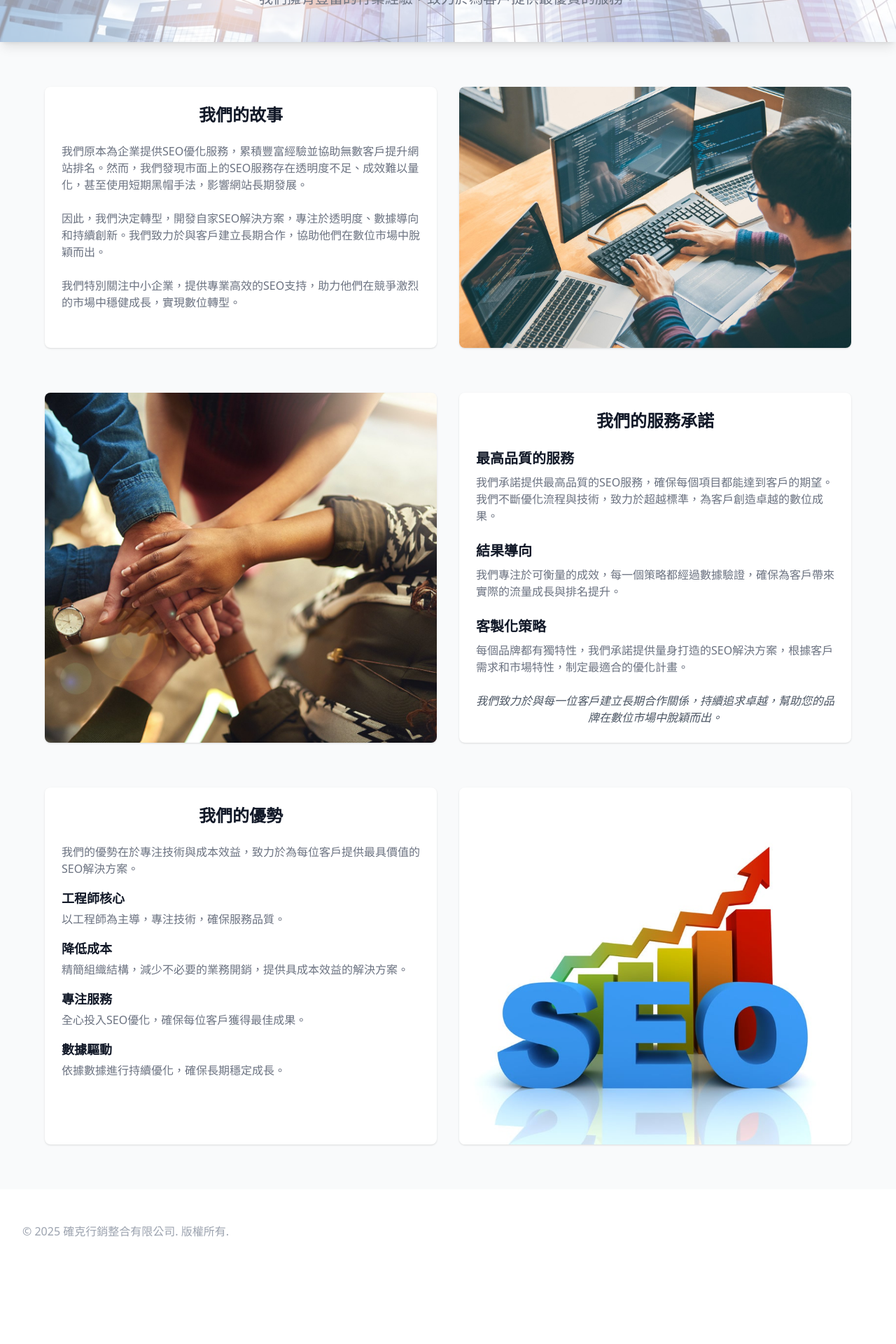
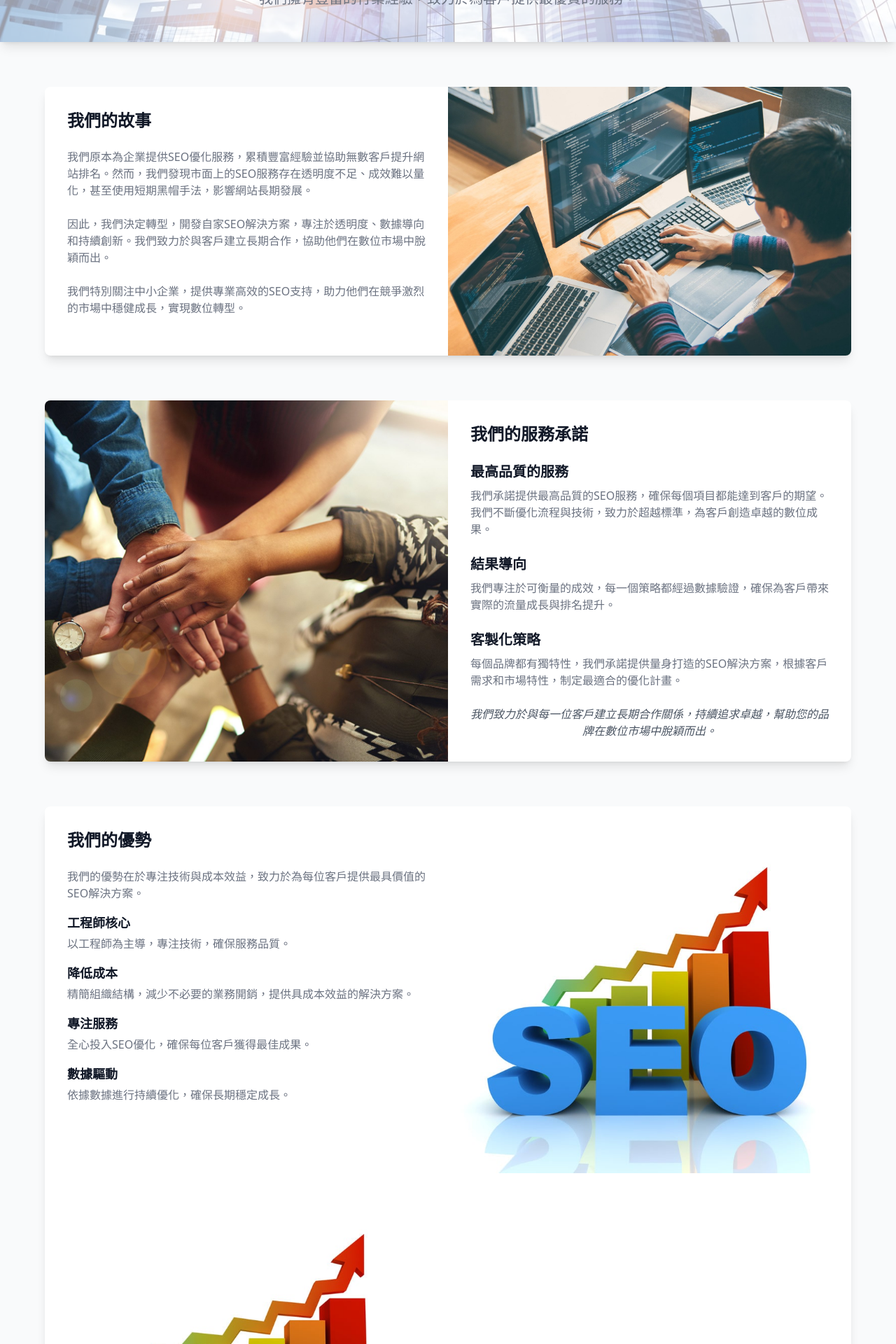
Before and after one commit to ChiuAlfredo/seo_flyup_web, a Vue app: page /about in a window 1280 px wide. Shown: the part 280-2200 px from the top of the page at 70% size. Before the commit the page ends 2099 px from the top, so only its background shows below. Built offline with nearby package versions, Linux system fonts and the light colour scheme.

Commit message:
圖片顯示順序問題

```diff
--- a/src/views/About.vue
+++ b/src/views/About.vue
@@ -1,12 +1,9 @@
 <template>
   <div class="min-h-screen py-16 bg-gray-50">
     <div class="relative mb-16 py-12 bg-white shadow-lg">
-
-
       <div class="absolute inset-0 overflow-hidden">
         <img src="../assets/s2(3).jpg" alt="Background" class="w-full h-full object-cover opacity-40">
       </div>
-
 
       <div class="relative max-w-7xl mx-auto px-4 sm:px-6 lg:px-8">
         <div class="lg:text-center">
@@ -23,10 +20,15 @@
 
     <!-- 我們的故事 -->
     <div class="mt-16 max-w-6xl mx-auto">
-      <div class="grid grid-cols-1 lg:grid-cols-2 gap-8">
+      <div class="bg-white rounded-lg shadow-lg overflow-hidden">
+        <div class="grid grid-cols-1 lg:grid-cols-2">
+          <!-- Image Content -->
+          <div class="relative order-first lg:order-last">
+            <img src="../assets/screen_2x.jpg" alt="Our Story" class="w-full h-full object-cover">
+          </div>
           <!-- Text Content -->
-        <div class="space-y-6 text-left text-gray-500 bg-white p-6 rounded-lg shadow">
-          <h3 class="text-2xl font-bold text-gray-900 mb-6 text-center">我們的故事</h3>
+          <div class="space-y-6 text-left text-gray-500 p-8">
+            <h3 class="text-2xl font-bold text-gray-900 mb-6">我們的故事</h3>
             <p>
               我們原本為企業提供SEO優化服務，累積豐富經驗並協助無數客戶提升網站排名。然而，我們發現市面上的SEO服務存在透明度不足、成效難以量化，甚至使用短期黑帽手法，影響網站長期發展。
             </p>
@@ -37,23 +39,21 @@
               我們特別關注中小企業，提供專業高效的SEO支持，助力他們在競爭激烈的市場中穩健成長，實現數位轉型。
             </p>
           </div>
-        <!-- Image Content -->
-        <div class="relative h-full">
-          <img src="../assets/screen_2x.jpg" alt="Our Story" class="w-full h-full object-cover rounded-lg shadow">
         </div>
       </div>
     </div>
 
     <!-- 服務承諾 Our Service Commitment -->
     <div class="mt-16 max-w-6xl mx-auto">
-      <div class="grid grid-cols-1 lg:grid-cols-2 gap-8">
+      <div class="bg-white rounded-lg shadow-lg overflow-hidden">
+        <div class="grid grid-cols-1 lg:grid-cols-2">
           <!-- Image Content -->
-        <div class="relative h-full">
-          <img src="../assets/s2 (4).jpg" alt="Our Service Commitment" class="w-full h-full object-cover rounded-lg shadow">
+          <div class="relative order-first">
+            <img src="../assets/s2 (4).jpg" alt="Our Service Commitment" class="w-full h-full object-cover">
           </div>
           <!-- Text Content -->
-        <div class="space-y-6 text-left text-gray-500 bg-white p-6 rounded-lg shadow">
-          <h3 class="text-2xl font-bold text-gray-900 mb-6 text-center">我們的服務承諾</h3>
+          <div class="space-y-6 text-left text-gray-500 p-8">
+            <h3 class="text-2xl font-bold text-gray-900 mb-6">我們的服務承諾</h3>
 
             <!-- 最高品質的服務 -->
             <div class="mb-6">
@@ -79,13 +79,19 @@
           </div>
         </div>
       </div>
+    </div>
 
     <!-- 我們的優勢 -->
-    <div class="mt-16 max-w-6xl mx-auto">
-      <div class="grid grid-cols-1 lg:grid-cols-2 gap-8">
+    <div class="mt-16 max-w-6xl mx-auto mb-16">
+      <div class="bg-white rounded-lg shadow-lg overflow-hidden">
+        <div class="grid grid-cols-1 lg:grid-cols-2">
+          <!-- Image Content -->
+          <div class="relative order-first lg:order-last">
+            <img src="../assets/s.jpg" alt="Our Advantages" class="w-full h-full object-cover">
+          </div>
           <!-- Text Content -->
-        <div class="space-y-6 text-left text-gray-500 bg-white p-6 rounded-lg shadow">
-          <h3 class="text-2xl font-bold text-gray-900 mb-6 text-center">我們的優勢</h3>
+          <div class="space-y-6 text-left text-gray-500 p-8">
+            <h3 class="text-2xl font-bold text-gray-900 mb-6">我們的優勢</h3>
             <div class="space-y-4">
               <p>
                 我們的優勢在於專注技術與成本效益，致力於為每位客戶提供最具價值的SEO解決方案。
@@ -109,8 +115,9 @@
             </div>
           </div>
           <!-- Image Content -->
-        <div class="relative h-full">
-          <img src="../assets/s.jpg" alt="Our Advantages" class="w-full h-full object-cover rounded-lg shadow">
+          <div class="relative">
+            <img src="../assets/s.jpg" alt="Our Advantages" class="w-full h-full object-cover">
+          </div>
         </div>
       </div>
     </div>
```
Lines whose indentation alone changed are shown as unchanged.
